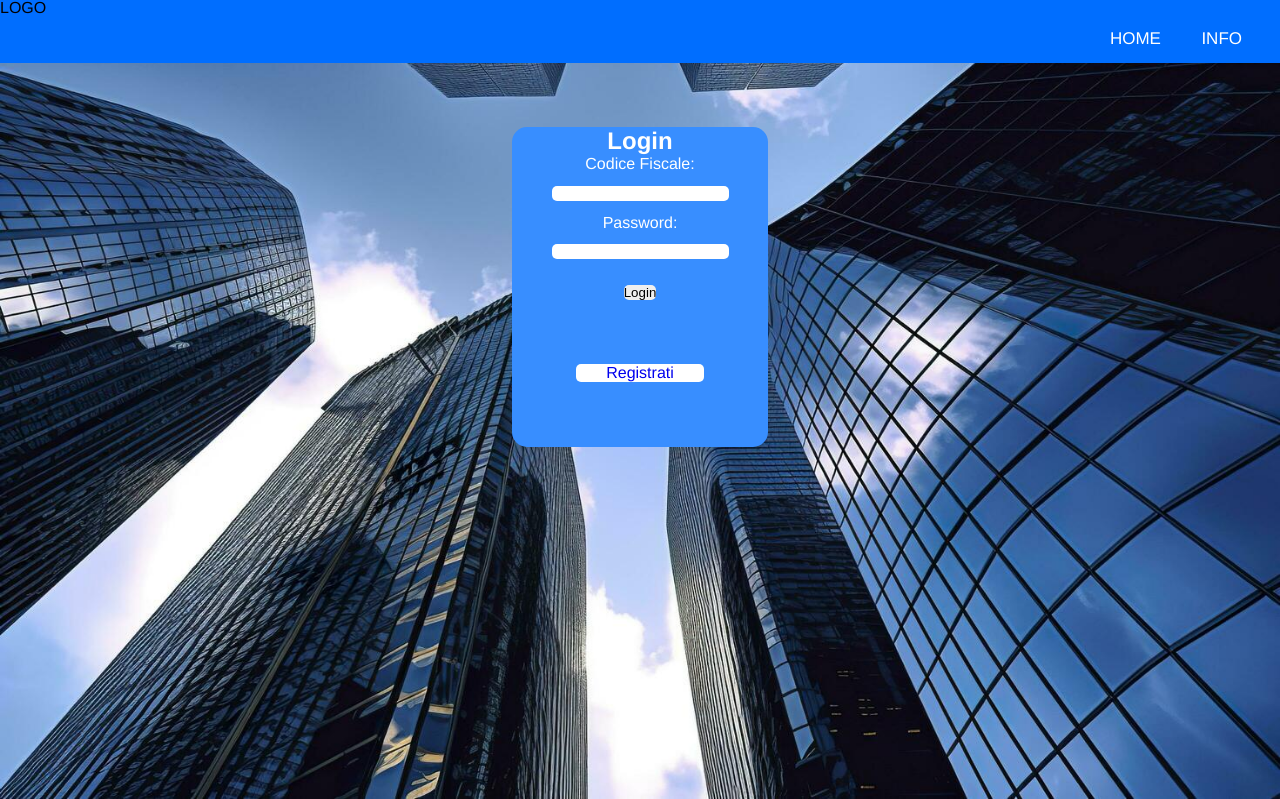
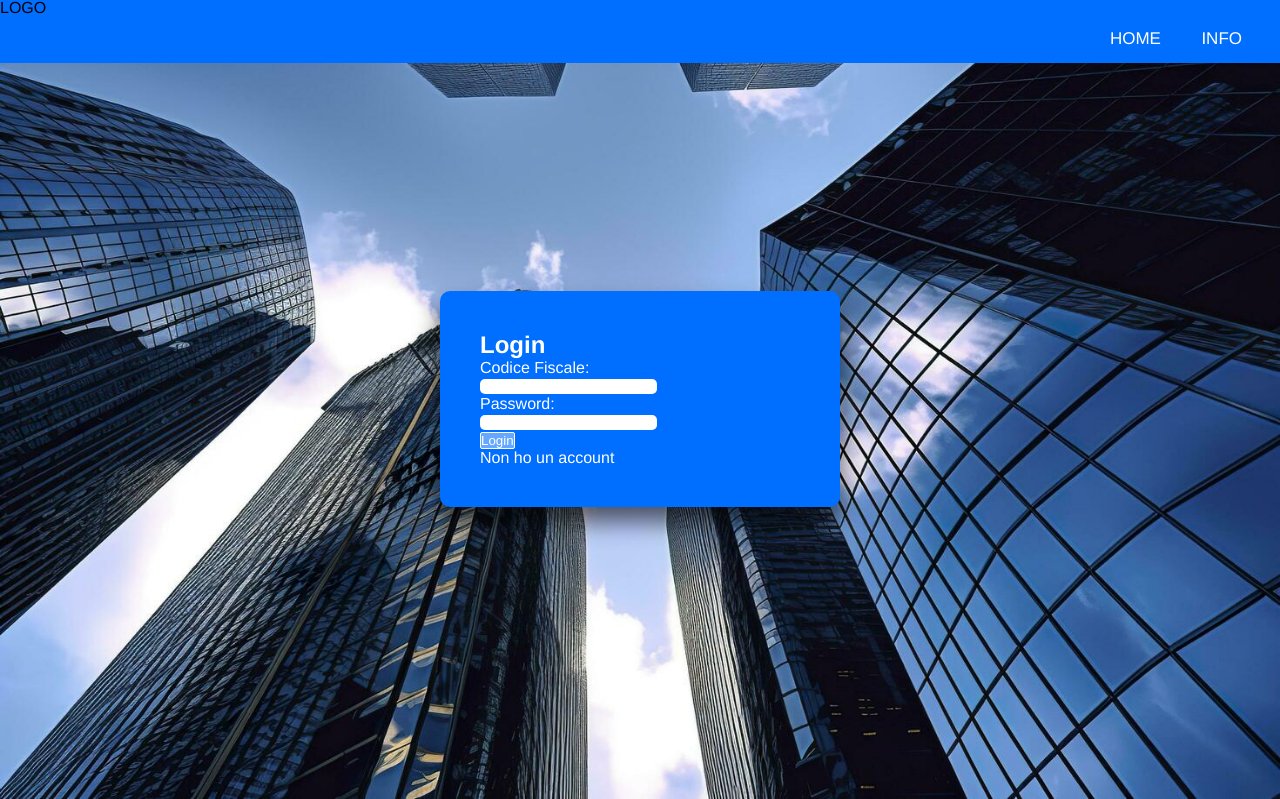
Before and after one commit to ERPUCCI/progetto-info-banca, a PHP site: page /BankCSSrampino/login.html in a window 1280 px wide. Shown: the part 1-800 px from the top of the page. Run offline with PHP 8.4, Linux system fonts and the light colour scheme.

Commit message:
Add files via upload

```diff
--- a/BankCSSrampino/Registrazione.html
+++ b/BankCSSrampino/Registrazione.html
@@ -5,7 +5,7 @@
     <link rel="stylesheet" type="text/css" href="styles.css">
 </head>
 <body>
-    <img src="img/creaconto.jpeg">
+    <img src="img/sfondo.jpeg">
   <nav>
     <label class="logo">LOGO</label>
         <ul>
@@ -30,7 +30,7 @@
             <input type="password" name="password" id="password" required><br>
             <button type="submit">Register</button>
 
-            <li><a href="login.html">Hai gia un account</a></li>
+            <a href="login.html">Ho un account</a>
         </form>
     </div>
 
--- a/BankCSSrampino/login.html
+++ b/BankCSSrampino/login.html
@@ -5,25 +5,27 @@
   <title>Login</title>
 </head>
 <body>
-  <img src="img/creaconto.jpeg">
-  <nav>
-    <label class="logo">LOGO</label>
+
+    <img src="img/sfondo.jpeg" alt="">
+
+    <nav>
+      <label class="logo">LOGO</label>
         <ul>
             <li><a href="home.html">Home</a></li>
             <li><a href="#">Info</a></li>
         </ul>
-  </nav>
+    </nav>
 
-    <div id ="login" class="form-container">
+    <div id ="login">
       <h2>Login</h2>
       <form action="login.php" method="POST">
         <label for="CF">Codice Fiscale:</label><br>
         <input type="text" id="CF" name="CF"><br>
         <label for="password">Password:</label><br>
         <input type="password" id="password" name="password"><br>
-        <input type="submit" value="Login">
+        <button type="submit">Login</button>
 
-        <li><a href="Registrazione.html">Registrati</a></li>
+        <li><a href="Registrazione.html">Non ho un account</a></li>
       </form>
     </div>
 </body>
--- a/BankCSSrampino/styles.css
+++ b/BankCSSrampino/styles.css
@@ -50,64 +50,89 @@ a.active,a:hover{
 
 /*LOGIN*/
 
-h2{
+#login{
+    position: absolute;
+    top: 50%;
+    left: 50%;
+    width: 400px;
+    padding: 40px;
+    transform: translate(-50%, -50%);
+    background: #006eff;
+    box-sizing: border-box;
+    box-shadow: 0 15px 25px rgba(0,0,0,.6);
+    border-radius: 10px;
     color: white;
-    text-align: center;
-}
-
-#login {
-    text-align: center;
-    color: white;
-    position: absolute;
-    background-color: #388eff;
-    border-radius: 15px;
-    margin-top: 10%;
-    margin-left: 40%;
-    height: 40%;
-    width: 20%;
 }
 
 #login input{
-
     border-radius: 5px;
-    border-style: none;
-    border-color: blue;
+    border: none;
 }
 
-#login li{
-    margin-top: 20%;
-    margin-left: 25%;
-    background-color: white;
-    border-radius: 5px;
-    width: 50%;
-    height: 5%;
+#login a{
+    color: white;
 }
 
-#crea {
-    padding: 10px;
-    text-align: center;
+#crea{
+    position: absolute;
+    top: 50%;
+    left: 50%;
+    width: 400px;
+    padding: 40px;
+    transform: translate(-50%, -50%);
+    background: #006eff;
+    box-sizing: border-box;
+    box-shadow: 0 15px 25px rgba(0,0,0,.6);
+    border-radius: 10px;
     color: white;
-    position: absolute;
-    background-color: #388eff;
-    border-radius: 15px;
-    margin-top: 10%;
-    margin-left: 40%;
-    height: 40%;
-    width: 20%;
 }
 
-#crea li{
-    margin-top: 20%;
-    margin-left: 25%;
-    background-color: white;
-    border-radius: 5px;
-    width: 50%;
-    height: 5%;
+#crea a{
+    color: white;
 }
 
-#login input{
-    margin: 5%;
+button{
+    background-color: #65a8ff;
+    border-radius: 2px;
+    border: 1px solid rgb(255, 255, 255);
+    transition: .5s;
+    color: white;
+}
+
+button:hover{
+    background-color: rgb(255, 255, 255);
     border-radius: 5px;
-    border-style: none;
-    border-color: blue;
+    border: 1px solid #65a8ff;
+    transition: .5s;
+    color: #006eff;
 }
+
+#creaconto{
+    text-align: center;
+    position: absolute;
+    top: 20%;
+    left: 15%;
+    width: 400px;
+    padding: 40px;
+    transform: translate(-50%, -50%);
+    background: #006eff;
+    box-sizing: border-box;
+    box-shadow: 0 15px 25px rgba(0,0,0,.6);
+    border-radius: 10px;
+    color: white;
+}
+
+#opzioni{
+    text-align: center;
+    position: absolute;
+    top: 35%;
+    left: 15%;
+    width: 400px;
+    padding: 40px;
+    transform: translate(-50%, -50%);
+    background: #006eff;
+    box-sizing: border-box;
+    box-shadow: 0 15px 25px rgba(0,0,0,.6);
+    border-radius: 10px;
+    color: white;
+}
```
Also changed, not shown: BankCSSrampino/home.html (+10 -4 lines), BankCSSrampino/img/creaconto.jpg (added), BankCSSrampino/img/sfondo.jpeg (added).
